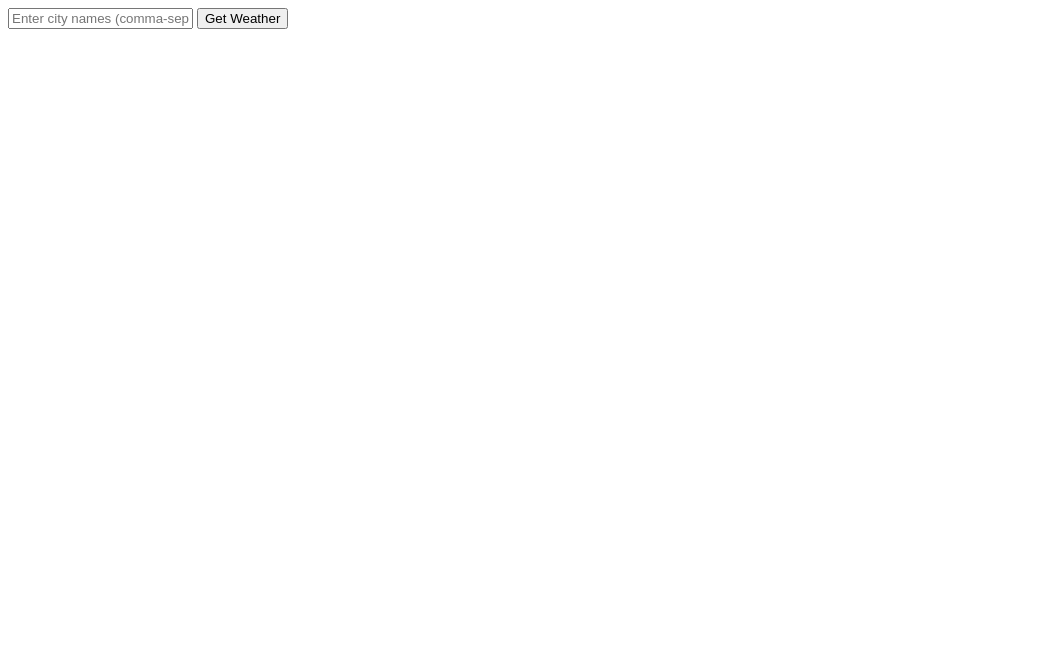
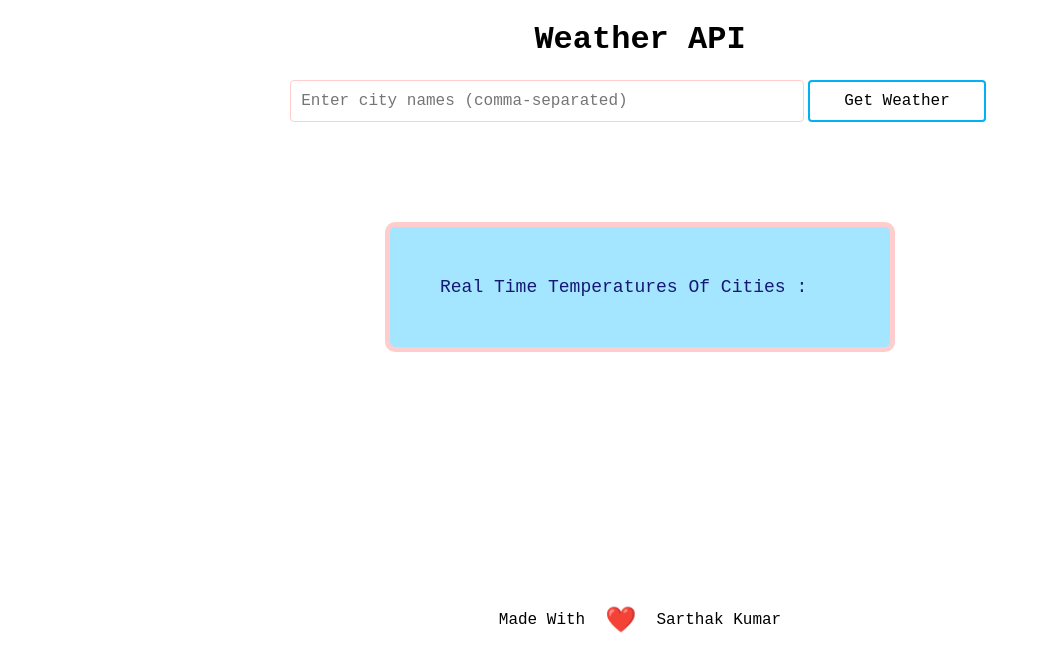
Before and after one commit to sarthak503/weather-api, a website: page index.html in a window 1280 px wide. Shown: the whole page, without its empty margins (0-1041 px from the left). Drawn offline with Linux system fonts and the light colour scheme.

Commit message:
added styling

```diff
--- a/index.html
+++ b/index.html
@@ -2,12 +2,21 @@
 <html>
 <head>
   <title>Weather App</title>
+  <link rel="stylesheet" href="./style.css">
 </head>
 <body>
-  <input type="text" id="cityInput" placeholder="Enter city names (comma-separated)">
-  <button onclick="getWeather()">Get Weather</button>
-  <div id="weatherResults"></div>
+    <h1>Weather API</h1>
+    <div class="container">
+        <input type="text" id="cityInput" placeholder="Enter city names (comma-separated)" width="100" >
+        <button onclick="getWeather()">Get Weather</button>
+    </div>
+    <div class="res">
+      <div class="result" id="weatherResults"> Real time temperatures of Cities : </div>
+    </div>
 
+    <div class="footer">
+      Made with <span>❤️</span> Sarthak Kumar
+    </div>
   <script>
     async function getWeather() {
       const citiesInput = document.getElementById('cityInput').value;
@@ -31,7 +40,7 @@
 
     function displayWeather(weather) {
       const weatherResults = document.getElementById('weatherResults');
-      weatherResults.innerHTML = '';
+      weatherResults.innerHTML = 'Real time temperatures of Cities : <br><br>';
 
       for (const city in weather) {
         const div = document.createElement('div');
--- a/server.js
+++ b/server.js
@@ -24,7 +24,7 @@ app.post('/getWeather', async (req, res) => {
     await Promise.all(promises);
     res.json({ weather: weatherData });
   } catch (error) {
-    res.status(500).json({ error: 'Failed to fetch weather data' });
+    res.status(500).json({ error: 'Failed to fetch weather data ' });
   }
 });
 
--- /dev/null
+++ b/style.css
@@ -0,0 +1,81 @@
+body{
+    text-transform: capitalize;
+}
+h1{
+    text-align: center;
+    font-family: 'Courier New', Courier, monospace;
+}
+input{
+    width: 500px;
+    font-family: 'Courier New', Courier, monospace;
+    font-size: 16px;
+    border: 1px #ffcdcd solid;
+    padding-left: 10px;
+    border-radius: 4px;
+
+}
+.container{
+    display: flex;
+    justify-content: center;
+}
+.result{
+    display: flex;
+    flex-direction: column;
+    justify-content: center;
+    margin-top: 100px;
+    color:rgb(21, 24, 116);
+    background-color:  #a4e5ff;
+    font-weight:400;
+    font-size: 18px;
+    width: 400px;
+    max-height:max-content;
+    padding: 50px;
+    font-family: 'Courier New', Courier, monospace;
+    text-transform: capitalize;
+    border: 5px #ffcdcd solid;
+    border-radius: 10px;
+}
+.res{
+    display: flex;
+    justify-content: center;
+}
+button {
+    background-color: #047eae; /* Green */
+    border: none;
+    color: white;
+    padding: 10px 34px;
+    text-align: center;
+    text-decoration: none;
+    display: inline-block;
+    font-size: 16px;
+    margin: 0px 4px;
+    transition-duration: 0.4s;
+    cursor: pointer;
+    font-family: 'Courier New', Courier, monospace;
+    border-radius: 4px;
+  }
+
+button {
+    background-color: white;
+    color: black;
+    border: 2px solid #00b1f6;;
+  }
+
+button:hover {
+    background-color:  #00b1f6;
+    color: white;
+  }
+  .footer{
+    font-family: 'Courier New', Courier, monospace;
+    display: flex;
+    justify-content: center;
+    align-items: center;
+    margin-top: 20%;
+  }
+  span{
+    color : red;
+    font-size: 25px;
+    padding-left: 20px;
+    padding-right: 20px;
+
+  }
```
